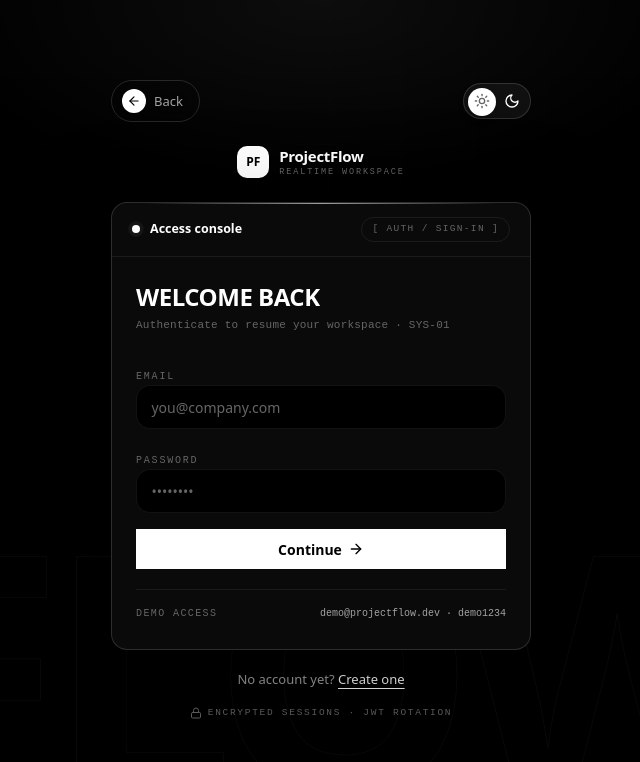
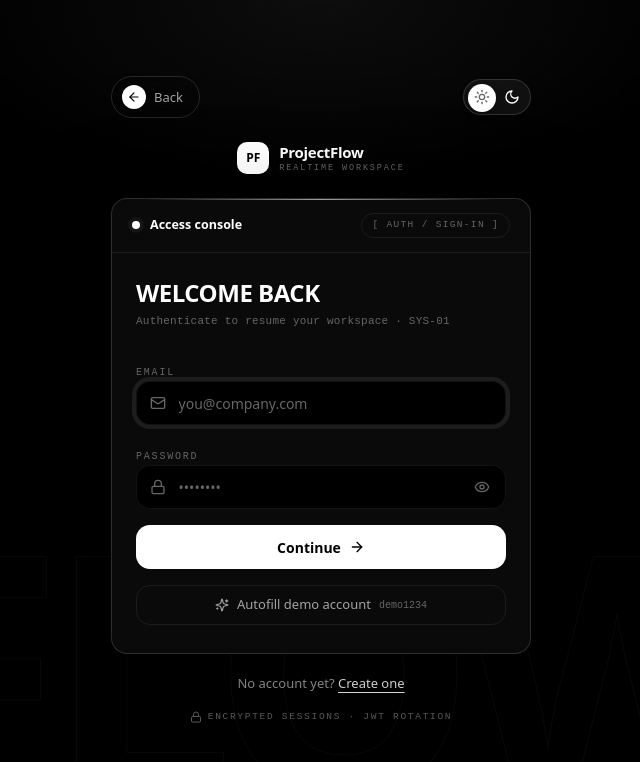
Before and after one commit to shivraj598/ProjectFlow, a React (Vite) app in the folder apps/web/: page /login in a window 1280 px wide. Shown: the top 762 px of the page, without its empty margins (319-959 px from the left). Built offline with nearby package versions, Linux system fonts and the light colour scheme.

Commit message:
feat: enhance LoginPage with demo autofill button and improved field styling

```diff
--- a/apps/web/src/pages/login.tsx
+++ b/apps/web/src/pages/login.tsx
@@ -1,7 +1,7 @@
 import { useState } from "react";
 import { Link, Navigate, useLocation, useNavigate } from "react-router";
 import { useQueryClient } from "@tanstack/react-query";
-import { ArrowRight, Loader2 } from "lucide-react";
+import { ArrowRight, Loader2, Lock, Mail, Sparkles } from "lucide-react";
 import { api, post } from "@/lib/api";
 import { useAuthStore } from "@/stores/auth-store";
 import type { User } from "@/stores/auth-store";
@@ -38,6 +38,12 @@ export function LoginPage() {
     }
   }
 
+  function fillDemo() {
+    setEmail("demo@projectflow.dev");
+    setPassword("demo1234");
+    toast.success("Demo credentials filled — hit Continue");
+  }
+
   if (accessToken) return <Navigate to="/app/dashboard" replace />;
 
   return (
@@ -55,24 +61,48 @@ export function LoginPage() {
       }
     >
       <form onSubmit={submit} className="mt-7 space-y-4">
-        <Field id="email" label="Email" type="email" autoComplete="email" value={email} onChange={setEmail} placeholder="you@company.com" />
-        <Field id="password" label="Password" type="password" autoComplete="current-password" value={password} onChange={setPassword} placeholder="••••••••" />
+        <Field
+          id="email"
+          label="Email"
+          type="email"
+          autoComplete="email"
+          autoFocus
+          value={email}
+          onChange={setEmail}
+          placeholder="you@company.com"
+          icon={<Mail className="size-4" />}
+        />
+        <Field
+          id="password"
+          label="Password"
+          type="password"
+          autoComplete="current-password"
+          value={password}
+          onChange={setPassword}
+          placeholder="••••••••"
+          icon={<Lock className="size-4" />}
+          toggleVisibility
+        />
         <button
           type="submit"
           disabled={busy}
-          className="flex h-10 w-full items-center justify-center gap-1.5 text-[14px] font-bold transition-all hover:opacity-90 active:scale-[0.99] disabled:opacity-50"
+          className="group relative flex h-11 w-full items-center justify-center gap-2 overflow-hidden rounded-xl text-[14px] font-bold transition-all hover:opacity-95 active:scale-[0.99] disabled:opacity-50"
           style={{ background: ACCENT, color: ON_ACCENT }}
         >
-          {busy ? <Loader2 className="size-4 animate-spin" /> : <>Continue <ArrowRight className="size-4" /></>}
+          <span aria-hidden className="pointer-events-none absolute inset-0 -translate-x-full bg-gradient-to-r from-transparent via-black/10 to-transparent transition-transform duration-700 group-hover:translate-x-full" />
+          {busy ? <Loader2 className="size-4 animate-spin" /> : <>Continue <ArrowRight className="size-4 transition-transform group-hover:translate-x-0.5" /></>}
+        </button>
+        <button
+          type="button"
+          onClick={fillDemo}
+          className="flex h-10 w-full items-center justify-center gap-2 rounded-xl border text-[13px] font-medium transition-colors hover:bg-[var(--ld-accent-soft)]"
+          style={{ borderColor: LINE_SOFT, color: MUTED }}
+        >
+          <Sparkles className="size-3.5" />
+          Autofill demo account
+          <span className="font-mono text-[10px]" style={{ color: FAINT }}>demo1234</span>
         </button>
       </form>
-
-      <p className="mt-5 flex items-center justify-between border-t pt-4 font-mono text-[10px] uppercase tracking-[0.14em]" style={{ borderColor: LINE_SOFT, color: FAINT }}>
-        Demo access
-        <span className="normal-case tracking-normal" style={{ color: MUTED }}>
-          demo@projectflow.dev · demo1234
-        </span>
-      </p>
     </AuthShell>
   );
 }
```
